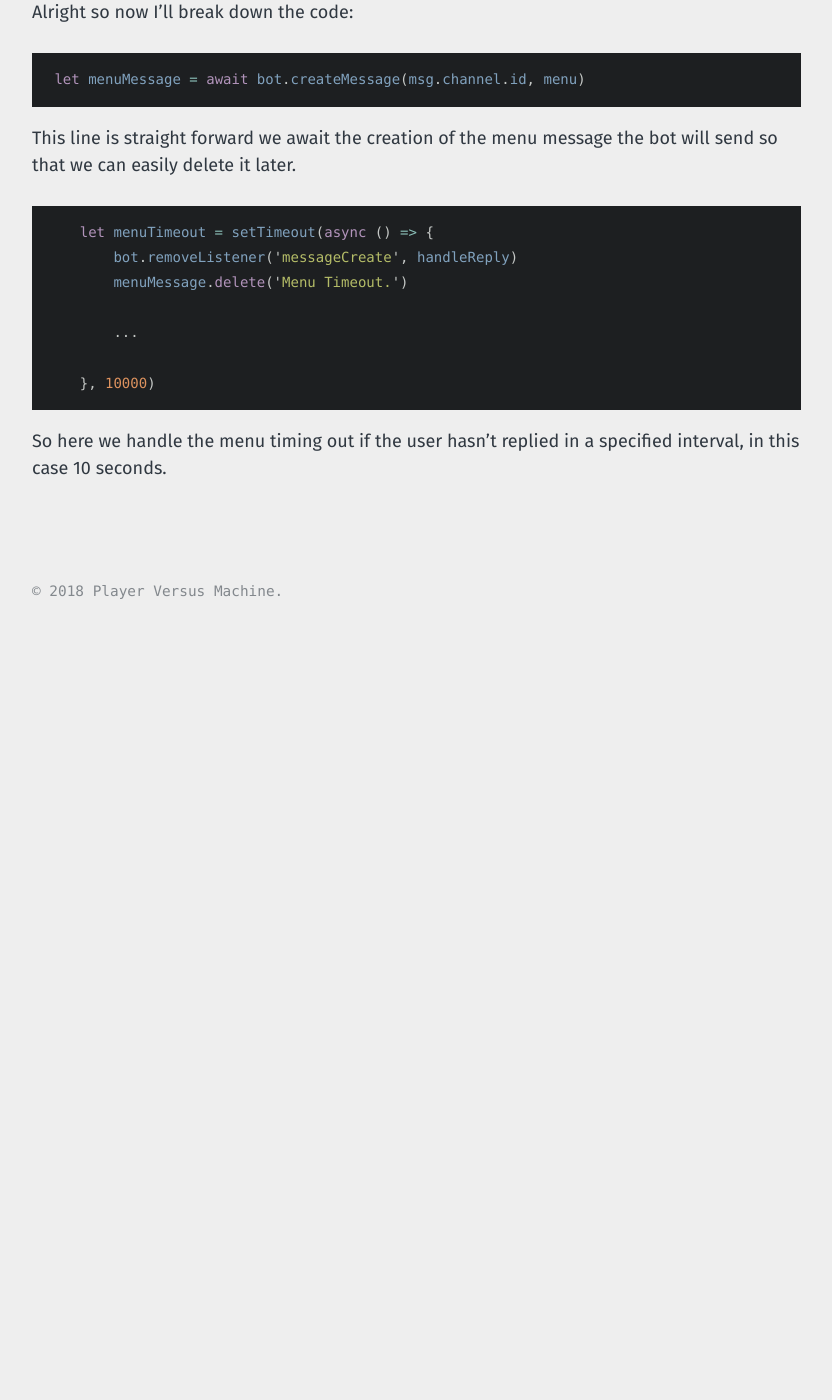
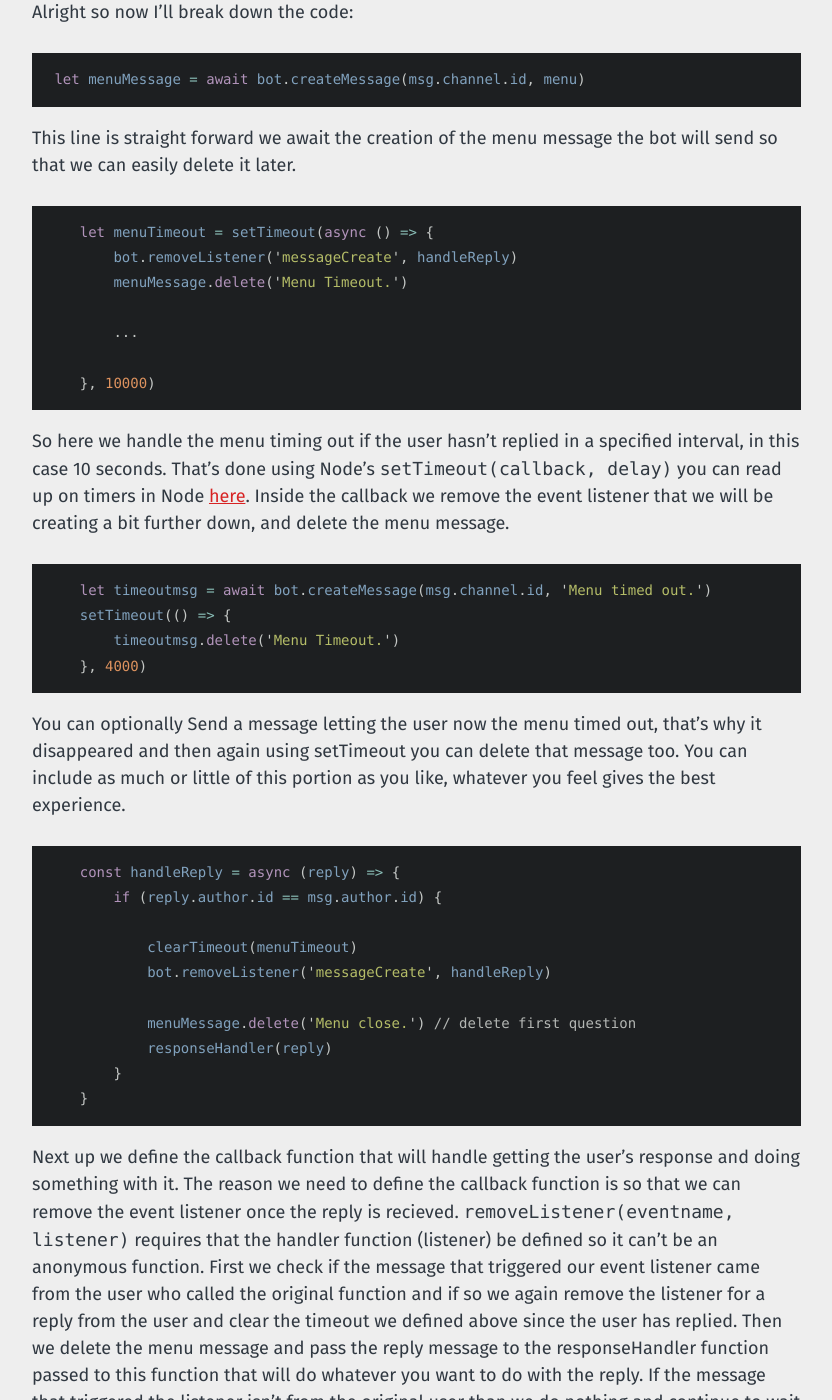
Before and after one commit to PlayerVMachine/PlayerVMachine.github.io, a Jekyll site: the page built from _posts/2018-06-16-generic-discord-bot-menus.md, in a window 1280 px wide and 1400 px high, scrolled down 1395 px. Shown: the whole window, without its empty margins (40-872 px from the left). Built offline with Jekyll 4.4.1, drawn with Linux system fonts in a browser that asks for light colours; our own code applies the rules of GitHub Pages for plain Markdown files; before the commit the page ends 2025 px from its top, so only the background shows below that; some of the changed text lies outside the part shown.

Commit message:
rough draft of first post

````diff
--- a/_posts/2018-06-16-generic-discord-bot-menus.md
+++ b/_posts/2018-06-16-generic-discord-bot-menus.md
@@ -56,4 +56,34 @@ This line is straight forward we await the creation of the menu message the bot
     }, 10000)
 ```
 
-So here we handle the menu timing out if the user hasn't replied in a specified interval, in this case 10 seconds.
+So here we handle the menu timing out if the user hasn't replied in a specified interval, in this case 10 seconds. That's done using Node's `setTimeout(callback, delay)` you can read up on timers in Node [here](https://nodejs.org/api/timers.html). Inside the callback we remove the event listener that we will be creating a bit further down, and delete the menu message.
+
+```javascript
+    let timeoutmsg = await bot.createMessage(msg.channel.id, 'Menu timed out.')
+    setTimeout(() => {
+        timeoutmsg.delete('Menu Timeout.')
+    }, 4000)
+```
+
+You can optionally Send a message letting the user now the menu timed out, that's why it disappeared and then again using setTimeout you can delete that message too. You can include as much or little of this portion as you like, whatever you feel gives the best experience.
+
+```javascript
+    const handleReply = async (reply) => {
+        if (reply.author.id == msg.author.id) {
+
+            clearTimeout(menuTimeout)
+            bot.removeListener('messageCreate', handleReply)
+
+            menuMessage.delete('Menu close.') // delete first question
+            responseHandler(reply)
+        }
+    }
+```
+
+Next up we define the callback function that will handle getting the user's response and doing something with it. The reason we need to define the callback function is so that we can remove the event listener once the reply is recieved. `removeListener(eventname, listener)` requires that the handler function (listener) be defined so it can't be an anonymous function. First we check if the message that triggered our event listener came from the user who called the original function and if so we again remove the listener for a reply from the user and clear the timeout we defined above since the user has replied. Then we delete the menu message and pass the reply message to the responseHandler function passed to this function that will do whatever you want to do with the reply. If the message that triggered the listener isn't from the original user than we do nothing and continue to wait for the timeout or a reply from the original user.
+
+```javascript
+bot.on('messageCreate', handleReply)
+```
+
+Lastly we register the event listener that will listen for messages created and call the handleReply funtion whenever a message is sent and the menu is open.
````
